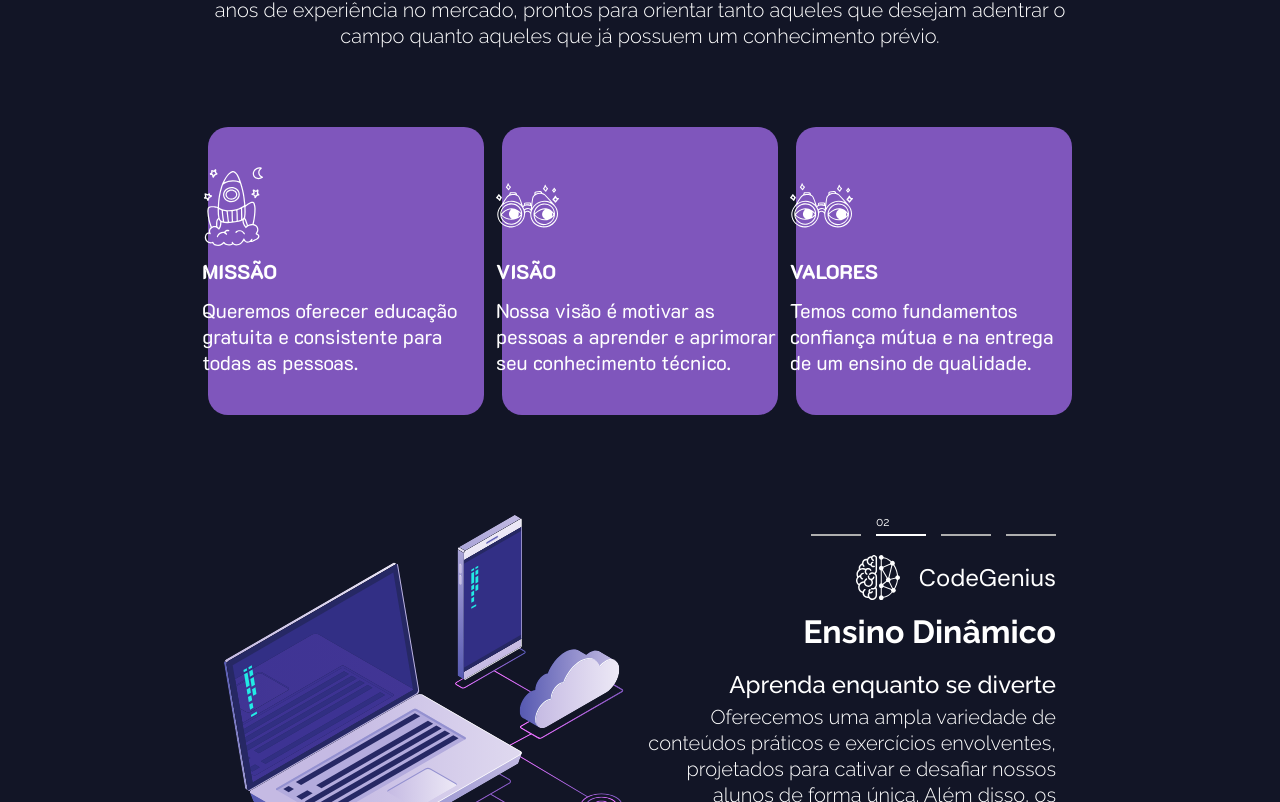
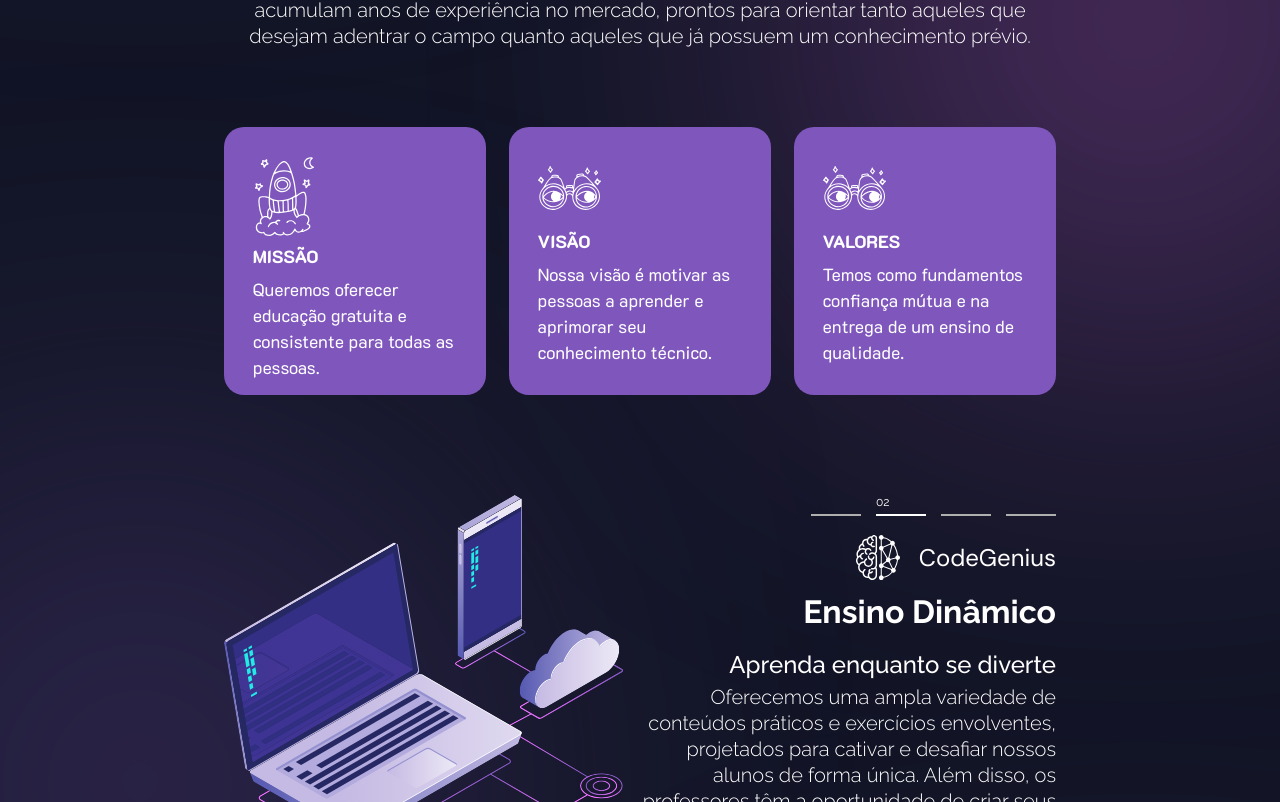
Before and after one commit to CodeGenius-Organization/codegenius-front, a React (Vite) app: page / in a window 1280 px wide. Shown: the part 858-1660 px from the top of the page. Built offline with nearby package versions, Linux system fonts and the light colour scheme.

Commit message:
finalização dos ajustes da altura do institucional

```diff
--- a/src/pages/institutional/Institutional.css
+++ b/src/pages/institutional/Institutional.css
@@ -8,7 +8,6 @@
         justify-content: space-between;
         align-items: flex-start;
         overflow: hidden;
-        height: 3348px;
     }
 
     .institucional-side {
@@ -27,28 +26,28 @@
         filter: blur(200px);
     }
 
-    .blur .purple {
+    .blur.purple {
         background: radial-gradient(50% 50% at 50% 50%, #7F56BC 0%, rgba(127, 86, 188, 0.00) 100%);
     }
 
-    .blur .pink {
+    .blur.pink {
         background: radial-gradient(50% 50% at 50% 50%, #F070FF 0%, rgba(240, 112, 255, 0.00) 100%);
     }
 
-    .institucional-side .right {
+    .institucional-side.right {
         padding-top: 40rem;
     }
 
-    .institucional-side .left .blur:nth-child(1),
-    .institucional-side .left .blur:nth-child(2),
-    .institucional-side .left .blur:nth-child(3) {
+    .institucional-side.left .blur:nth-child(1),
+    .institucional-side.left .blur:nth-child(2),
+    .institucional-side.left .blur:nth-child(3) {
         right: 10rem;
         bottom: 10rem;
     }
 
-    .institucional-side .right .blur:nth-child(1),
-    .institucional-side .right .blur:nth-child(2),
-    .institucional-side .right .blur:nth-child(3) {
+    .institucional-side.right .blur:nth-child(1),
+    .institucional-side.right .blur:nth-child(2),
+    .institucional-side.right .blur:nth-child(3) {
         position: relative;
         bottom: 10rem;
         left: 10rem;
--- a/src/pages/institutional/Institutional.jsx
+++ b/src/pages/institutional/Institutional.jsx
@@ -22,15 +22,14 @@ import scrollToHelper from '../../shared/helpers/scrollHelper';
 
 function Institutional() {
 
-    useEffect(() => {},[]);
+    useEffect(() => { }, []);
 
     return (
-        <div className='institucional-institucional-page'>
+        <>
             <NavBar/>
             <div className='institucional-background'>
                 <div className='institucional-gradient'>
                     <div className="institucional-side left">
-                        <div className="blur purple"></div>
                         <div className="blur purple"></div>
                         <div className="blur purple"></div>
                     </div>
@@ -134,7 +133,7 @@ function Institutional() {
                         </div>
                     </div>
             </div>
-        </div>
+        </>
     )
 }
 
--- a/src/pages/institutional/components/card-institutional/CardInstitutional.css
+++ b/src/pages/institutional/components/card-institutional/CardInstitutional.css
@@ -2,15 +2,13 @@
 .institucional-cards-sobre-nos{
     display: flex;
     justify-content: space-between;
-    /* border: solid 2px firebrick; */
     width: 100%;
     margin-top: 78px;
 }
 
 .card-institucional {
-    width: 32%;
-    height: 36vh;
-    /* border: #FFF 2px solid; */
+    width: 31.5%;
+    padding: 30px 0px;
     background-color: #7F56BC;
     border-radius: 20px;
     display: flex;
@@ -21,7 +19,7 @@
 }
 
 .card-content{
-    width: 18rem;
+    width: 16vw;
     height: 13rem;
     flex-shrink: 0;
     display: flex;
@@ -29,7 +27,7 @@
     justify-content: space-between;
 }
 
-.card-institucional .mission-img{
+.card-institucional .mission-img, .vision-img, .value-img{
     width: 63px;
     height: 78.775px;
 }
@@ -37,7 +35,7 @@
 .card-content h1{
     color: #FFF;
     font-family: 'K2D';
-    font-size: 1.25rem;
+    font-size: 1.1rem;
     font-style: normal;
     font-weight: 800;
     line-height: 40.005px;
@@ -47,12 +45,12 @@
 .card-content>p{
     color: #FFF;
     font-family: 'K2D';
-    font-size: 1.25rem;
+    font-size: 1.1rem;
     font-style: normal;
     font-weight: 400;
     line-height: 26px;
 }
 
-.card:hover{
+.card-institucional:hover{
     box-shadow: 0px 0px 20px 7px #452673;
 }
--- a/src/pages/institutional/components/card-institutional/CardInstitutional.jsx
+++ b/src/pages/institutional/components/card-institutional/CardInstitutional.jsx
@@ -28,14 +28,14 @@ function CardInstitucional() {
             </div>
             <div className='card-institucional' onMouseEnter={() => handleImageChange(setCardTwoImage, cardTwoImg2)} onMouseLeave={() => handleImageChange(setCardTwoImage, cardTwoImg1)}>
                 <div className='card-content'>
-                    <img className='mission-img' src={cardTwoImage} />
+                    <img className='vision-img' src={cardTwoImage} />
                     <h1>visão</h1>
                     <p>Nossa visão é motivar as pessoas a aprender e aprimorar seu conhecimento técnico.</p>
                 </div>
             </div>
             <div className='card-institucional' onMouseEnter={() => handleImageChange(setCardThreeImage, cardThreeImg2)} onMouseLeave={() => handleImageChange(setCardThreeImage, cardThreeImg1)}>
                 <div className='card-content'>
-                    <img className='mission-img' src={cardThreeImage} />
+                    <img className='value-img' src={cardThreeImage} />
                     <h1>valores</h1>
                     <p>Temos como fundamentos confiança mútua e na entrega de um ensino de qualidade.</p>
                 </div>
--- a/src/pages/institutional/components/carousel-institutional/CarouselInstitutional.css
+++ b/src/pages/institutional/components/carousel-institutional/CarouselInstitutional.css
@@ -111,7 +111,7 @@
 
 .institucional-codegenius .institucional-right-side .institucional-cadastre-se:hover {
     border: none;
-    box-shadow: 0px 0px 8px 2px rgba(234, 144, 225, 0.institucional-5);
+    box-shadow: 0px 0px 8px 2px rgba(234, 144, 225, 0.5);
 }
 
 .institucional-reset-modal-pos{
--- a/src/pages/institutional/components/carousel-institutional/CarouselInstitutional.jsx
+++ b/src/pages/institutional/components/carousel-institutional/CarouselInstitutional.jsx
@@ -89,7 +89,7 @@ function CarouselInstitutional() {
                 </div>
                 <button className='institucional-cadastre-se'>Cadastre-se</button>
             </div>
-            <div className="reset-modal-pos">
+            <div className="institucional-reset-modal-pos">
             </div>
         </>
     );
```
